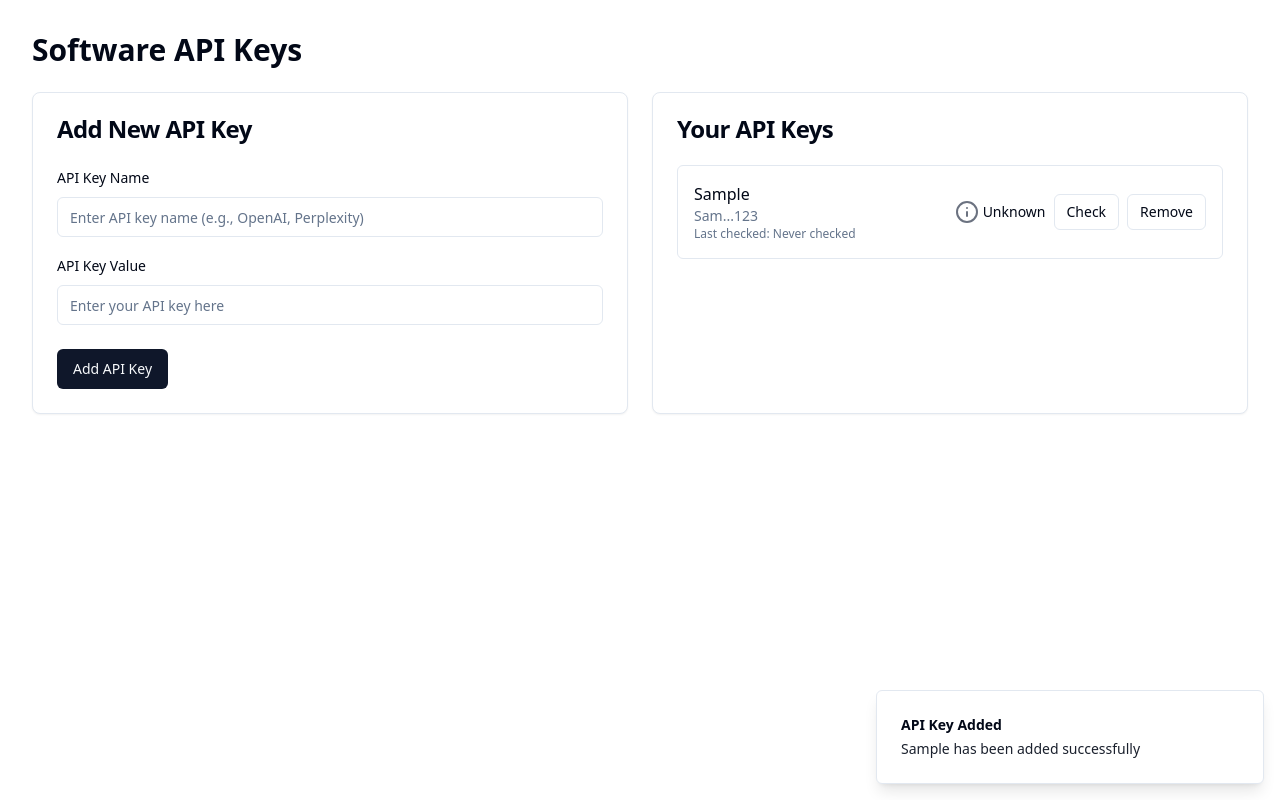
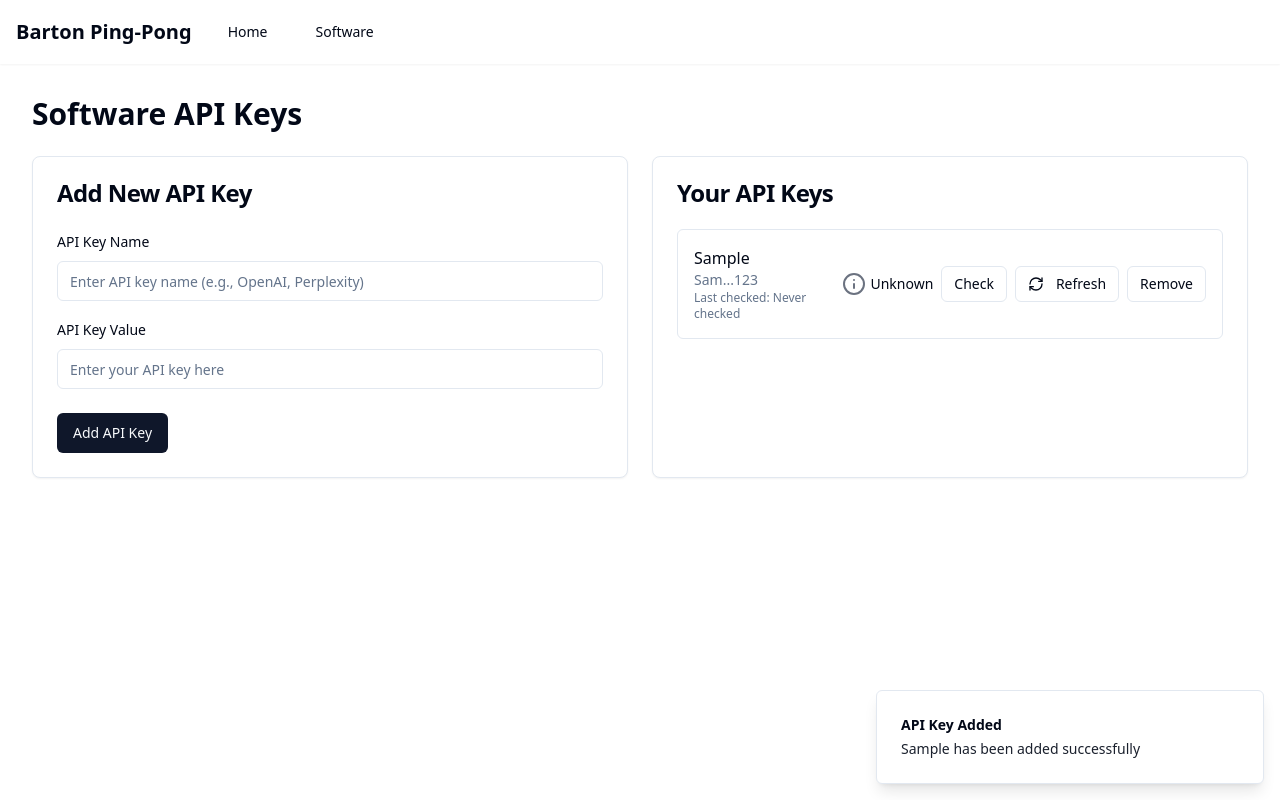
Before and after one commit to djb258/ping-pong-prompt, a React (Vite) app: page /software in a window 1280 px wide. Both pictures are taken after typing "Sample", "Sample123" into the empty fields and a click on the button "Add API Key". Built offline with nearby package versions, Linux system fonts and the light colour scheme.

Commit message:
feat: Add API key testing and refresh functionality
Adds functionality to test and refresh API keys in the Software page.

```diff
--- a/src/pages/Software.tsx
+++ b/src/pages/Software.tsx
@@ -4,8 +4,9 @@ import { Card, CardContent, CardHeader, CardTitle, CardFooter } from "@/componen
 import { Input } from "@/components/ui/input";
 import { Label } from "@/components/ui/label";
 import { Button } from "@/components/ui/button";
-import { Check, X, Info } from "lucide-react";
+import { Check, X, Info, RefreshCw } from "lucide-react";
 import { toast } from "@/hooks/use-toast";
+import Navbar from "@/components/Navbar";
 
 type ApiKey = {
   id: string;
@@ -79,6 +80,36 @@ const Software = () => {
     }, 1500);
   };
 
+  const refreshApiKey = async (id: string) => {
+    // Find the key to refresh
+    const keyToRefresh = apiKeys.find(key => key.id === id);
+    if (!keyToRefresh) return;
+
+    // Update status to checking
+    setApiKeys(apiKeys.map(key =>
+      key.id === id ? { ...key, status: "checking" } : key
+    ));
+
+    // Simulate API refresh with a delay
+    setTimeout(() => {
+      const refreshedKeyValue = `refreshed_${Date.now()}_${Math.random().toString(36).substring(2, 10)}`;
+
+      setApiKeys(apiKeys.map(key =>
+        key.id === id ? {
+          ...key,
+          key: refreshedKeyValue,
+          status: "valid",
+          lastChecked: new Date()
+        } : key
+      ));
+
+      toast({
+        title: "API Key Refreshed",
+        description: `${keyToRefresh.name} has been refreshed successfully`,
+      });
+    }, 1500);
+  };
+
   const removeApiKey = (id: string) => {
     const keyToRemove = apiKeys.find(key => key.id === id);
     if (!keyToRemove) return;
@@ -110,6 +141,8 @@ const Software = () => {
   };
 
   return (
+    <div className="min-h-screen">
+      <Navbar />
       <div className="container mx-auto py-8">
         <h1 className="text-3xl font-bold mb-6">Software API Keys</h1>
 
@@ -183,6 +216,15 @@ const Software = () => {
                           <Button
                             variant="outline"
                             size="sm"
+                            onClick={() => refreshApiKey(key.id)}
+                            disabled={key.status === "checking"}
+                          >
+                            <RefreshCw className="h-4 w-4 mr-1" />
+                            Refresh
+                          </Button>
+                          <Button
+                            variant="outline"
+                            size="sm"
                             onClick={() => removeApiKey(key.id)}
                           >
                             Remove
@@ -197,6 +239,7 @@ const Software = () => {
           </Card>
         </div>
       </div>
+    </div>
   );
 };
 
```
Lines whose indentation alone changed are shown as unchanged.
